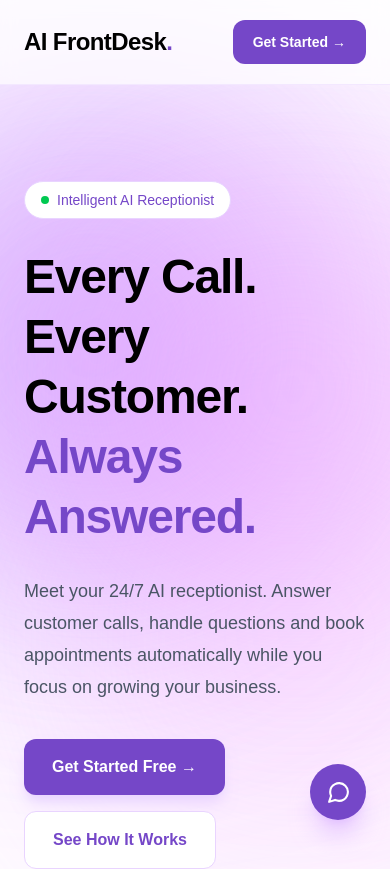
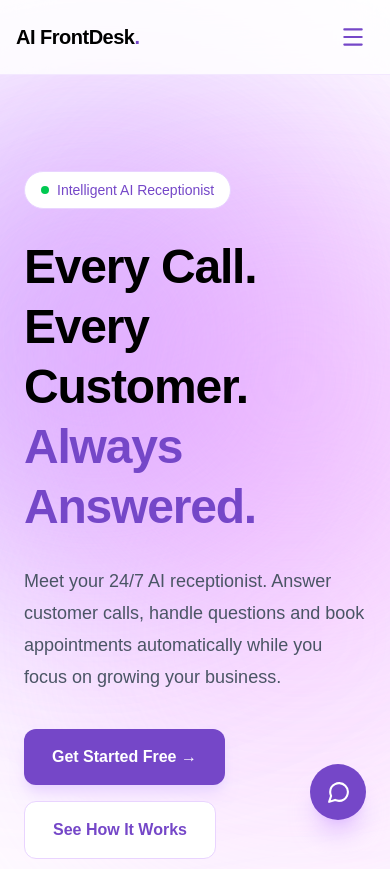
Before and after one commit to Saurav241108/AI-FrontDesk, a Next.js app: page / in a window 390 px wide. Shown: the top 869 px of the page. Built offline with nearby package versions, Linux system fonts and the light colour scheme.

Commit message:
Add responsive mobile navigation

```diff
--- a/app/page.tsx
+++ b/app/page.tsx
@@ -1,4 +1,8 @@
+"use client";
+
 import Link from "next/link";
+import { useState } from "react";
+import { Menu, X } from "lucide-react";
 const features = [
   {
     icon: "☎",
@@ -39,6 +43,7 @@ const features = [
 ];
 
 export default function Home() {
+  const [mobileMenuOpen, setMobileMenuOpen] = useState(false);
   return (
     <main className="relative isolate min-h-screen overflow-hidden bg-white">
 
@@ -64,40 +69,90 @@ export default function Home() {
 
 
       {/* NAVBAR */}
-      <nav className="sticky top-0 z-50 border-b border-purple-100 bg-white/70 backdrop-blur">
-        <div className="mx-auto flex max-w-7xl items-center justify-between px-6 py-5">
 
-          <a href="#" className="text-2xl font-bold tracking-tight text-black">
+{/* NAVBAR */}
+<nav className="sticky top-0 z-50 border-b border-purple-100 bg-white/80 backdrop-blur-xl">
+  <div className="relative mx-auto flex max-w-7xl items-center justify-between px-4 py-4 sm:px-6 lg:px-8">
+
+    {/* LOGO */}
+    <a href="#" className="text-xl font-bold tracking-tight text-black sm:text-2xl">
       AI FrontDesk<span className="text-[#7547C8]">.</span>
     </a>
 
-          <div className="hidden items-center gap-8 text-sm font-medium text-gray-600 md:flex">
-            <a href="#features" className="hover:text-purple-700">
+    {/* DESKTOP NAVIGATION */}
+    <div className="hidden items-center gap-6 text-sm font-medium text-gray-600 lg:flex xl:gap-8">
+      <a href="#features" className="transition hover:text-purple-700">
         Features
       </a>
-            <a href="#how-it-works" className="hover:text-purple-700">
+      <a href="#how-it-works" className="transition hover:text-purple-700">
         How it works
       </a>
-            <a href="#about" className="hover:text-purple-700">
+      <a href="#about" className="transition hover:text-purple-700">
         About
       </a>
-            <a href="#pricing" className="hover:text-purple-700">
+      <a href="#pricing" className="transition hover:text-purple-700">
         Pricing
       </a>
-            <Link href="/demo" className="hover:text-purple-700">
+      <Link href="/demo" className="transition hover:text-purple-700">
         Demo Session
       </Link>
     </div>
 
+    {/* DESKTOP GET STARTED */}
     <a
       href="#get-started"
-            className="rounded-xl bg-[#7547C8] px-5 py-3 text-sm font-semibold text-white transition hover:bg-[#6036AD]"
+      className="hidden rounded-xl bg-[#7547C8] px-5 py-3 text-sm font-semibold text-white transition hover:bg-[#6036AD] lg:inline-flex"
+    >
+      Get Started →
+    </a>
+
+    {/* MOBILE MENU BUTTON */}
+    <button
+      type="button"
+      onClick={() => setMobileMenuOpen(!mobileMenuOpen)}
+      className="rounded-lg p-2 text-[#7547C8] transition hover:bg-purple-50 lg:hidden"
+      aria-label={mobileMenuOpen ? "Close navigation menu" : "Open navigation menu"}
+      aria-expanded={mobileMenuOpen}
+    >
+      {mobileMenuOpen ? <X size={26} /> : <Menu size={26} />}
+    </button>
+  </div>
+
+  {/* MOBILE DROPDOWN */}
+  {mobileMenuOpen && (
+    <div className="border-t border-purple-100 bg-white px-5 py-4 shadow-lg lg:hidden">
+      <div className="mx-auto flex max-w-7xl flex-col gap-1">
+
+        {[
+          { name: "Features", href: "#features" },
+          { name: "How it works", href: "#how-it-works" },
+          { name: "About", href: "#about" },
+          { name: "Pricing", href: "#pricing" },
+          { name: "Demo Session", href: "/demo" },
+        ].map((item) => (
+          <Link
+            key={item.name}
+            href={item.href}
+            onClick={() => setMobileMenuOpen(false)}
+            className="rounded-lg px-4 py-3 text-sm font-medium text-gray-700 transition hover:bg-purple-50 hover:text-purple-700"
+          >
+            {item.name}
+          </Link>
+        ))}
+
+        <a
+          href="#get-started"
+          onClick={() => setMobileMenuOpen(false)}
+          className="mt-2 rounded-xl bg-[#7547C8] px-5 py-3 text-center text-sm font-semibold text-white transition hover:bg-[#6036AD]"
         >
           Get Started →
         </a>
 
       </div>
+    </div>
+  )}
 </nav>
+
 
 
           {/* HERO SECTION */}
@@ -563,7 +618,7 @@ export default function Home() {
             <input
               type="text"
               placeholder="Enter your name"
-              className="w-full rounded-xl border border-purple-100 bg-[#FAF9FF] px-4 py-3 outline-none transition focus:border-[#7547C8] focus:ring-2 focus:ring-purple-100"
+              className="w-full rounded-xl border border-purple-100 bg-[#FAF9FF] px-4 py-3 outline-none transition focus:border-[#7547C8] focus:ring-2 focus:ring-purple-100 text-black"
             />
           </div>
 
@@ -574,7 +629,7 @@ export default function Home() {
             <input
               type="email"
               placeholder="Enter your email"
-              className="w-full rounded-xl border border-purple-100 bg-[#FAF9FF] px-4 py-3 outline-none transition focus:border-[#7547C8] focus:ring-2 focus:ring-purple-100"
+              className="w-full rounded-xl border border-purple-100 bg-[#FAF9FF] px-4 py-3 outline-none transition focus:border-[#7547C8] focus:ring-2 focus:ring-purple-100 text-black"
             />
           </div>
 
@@ -585,7 +640,7 @@ export default function Home() {
             <input
               type="text"
               placeholder="How can we help?"
-              className="w-full rounded-xl border border-purple-100 bg-[#FAF9FF] px-4 py-3 outline-none transition focus:border-[#7547C8] focus:ring-2 focus:ring-purple-100"
+              className="w-full rounded-xl border border-purple-100 bg-[#FAF9FF] px-4 py-3 outline-none transition focus:border-[#7547C8] focus:ring-2 focus:ring-purple-100 text-black"
             />
           </div>
 
@@ -596,7 +651,7 @@ export default function Home() {
             <textarea
               rows={4}
               placeholder="Write your message..."
-              className="w-full resize-none rounded-xl border border-purple-100 bg-[#FAF9FF] px-4 py-3 outline-none transition focus:border-[#7547C8] focus:ring-2 focus:ring-purple-100"
+              className="w-full resize-none rounded-xl border border-purple-100 bg-[#FAF9FF] px-4 py-3 outline-none transition focus:border-[#7547C8] focus:ring-2 focus:ring-purple-100 text-black"
             />
           </div>
 
--- a/package.json
+++ b/package.json
@@ -9,6 +9,7 @@
     "lint": "eslint"
   },
   "dependencies": {
+    "lucide-react": "^1.73.0",
     "next": "16.4.6",
     "react": "19.3.0",
     "react-dom": "19.3.0"
```
Also changed, not shown: 1 other file (tests, documents, lock files or other folders). Lines whose indentation alone changed are shown as unchanged.
